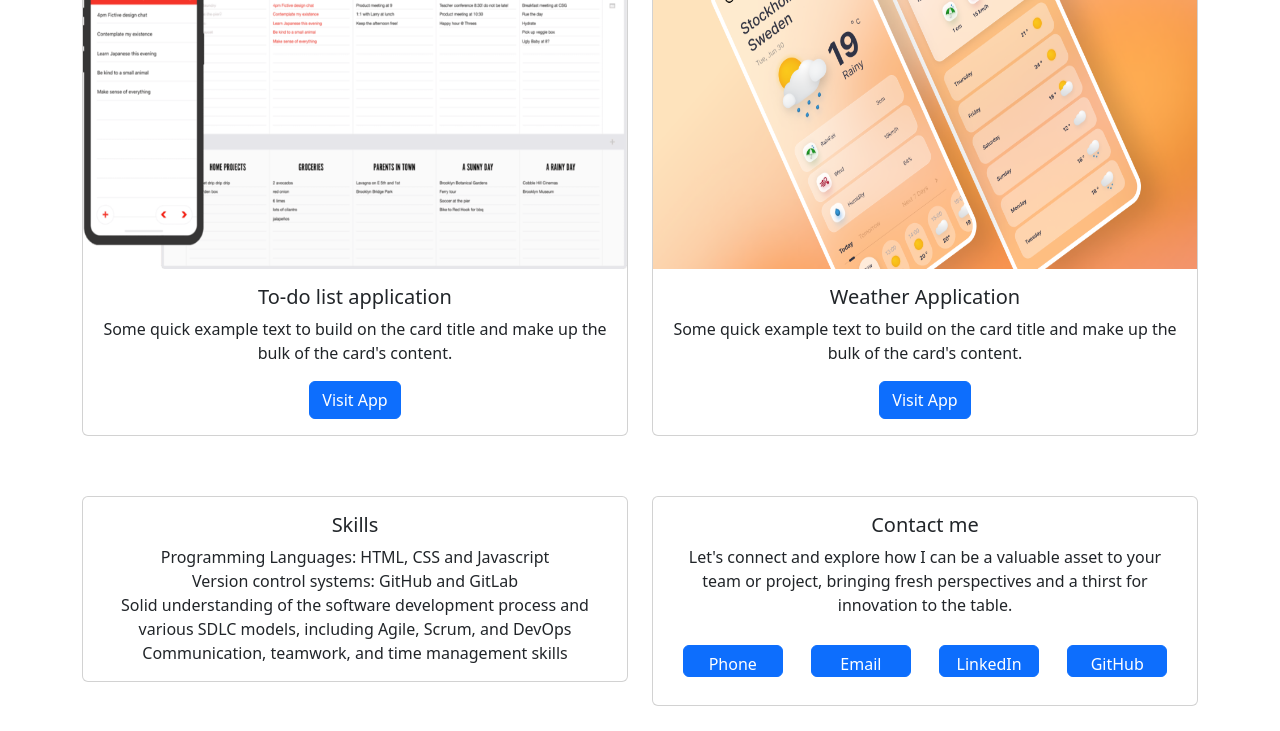
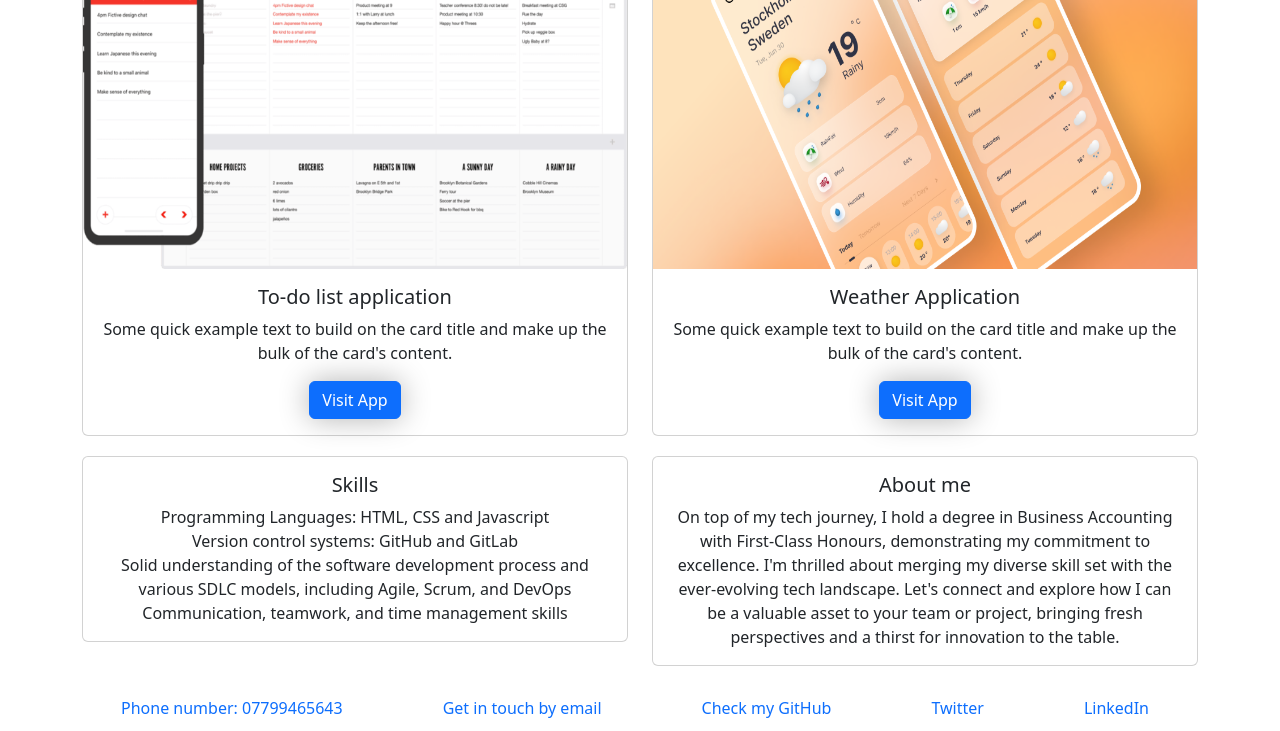
Before and after one commit to MiriamCristinaZ/Bootstrap-Portfolio, a plain HTML site: page index.html in a window 1280 px wide. Shown: the part 1857-2588 px from the top of the page. Drawn offline with nearby package versions, Linux system fonts and the light colour scheme.

Commit message:
Made changes to the about me section, to the footer and contact details from nav bar

```diff
--- a/css/style.css
+++ b/css/style.css
@@ -1,9 +1,17 @@
+@media (max-width: 767px) {
+  #contactDetails ul {
+    display: flex;
+    flex-direction: column;
+    align-items: center;
+  }
+  /* .contact-me ul {
+    display: flex;
+    margin-right: 100px;
+    margin-left: 100px;
+    width: 100%;
+  } */
+}
 /*Style for navbar*/
-/* .navbar-nav li {
-  margin-left: 130px;
-  margin-right: 130px;
-} */
-
 .nav-item {
   color: black;
   font-size: large;
@@ -21,17 +29,23 @@
   margin-right: 10px;
 }
 
+.contact-me ul {
+  list-style: none;
+  padding: 0;
+  margin: 0;
+  display: flex;
+}
+
+.contact-me ul li {
+  margin-right: 0px;
+  margin-left: 100px;
+  text-align: right;
+}
+
+/*Style for jumbotron*/
 .jumboCopy img {
   max-width: 150px;
   max-height: 800px;
-}
-
-.linkedinButton {
-  background: rgb(31, 67, 31);
-}
-
-.skills {
-  margin-top: 40px;
 }
 
 .card-img-top {
@@ -40,16 +54,6 @@
 
 .card {
   margin-top: 20px;
-}
-
-#contact-me a {
-  height: 32px;
-  margin: 12px;
-  width: 100px;
-}
-
-.contactItem {
-  list-style-type: none;
 }
 
 footer {
@@ -64,15 +68,23 @@ footer {
   margin-bottom: 30px;
 }
 
-.contact-me ul {
-  list-style: none;
-  padding: 0;
-  margin: 0;
-  display: flex; /* Display the list horizontally */
+.contactItem a:hover {
+  color: #2f00ff; /* Change the text color on hover */
+}
+.contactItem a {
+  text-decoration: none;
 }
 
-.contact-me ul li {
-  margin-right: 100px;
-  margin-left: 100px;
-  display: inline-block; /* Display list items in a row */
+#contactDetails {
+  display: flex;
+  flex-direction: row;
+  justify-content: space-evenly;
+  align-items: center;
+  margin-right: 110px;
 }
+
+.linkedinButton,
+.gridButton,
+.contactButton {
+  box-shadow: 0 0 30px rgba(0, 0, 0, 0.3);
+}
--- a/index.html
+++ b/index.html
@@ -91,17 +91,33 @@
               <a class="nav-link" href="#contact-me">Contact me</a>
             </li>
           </ul>
-          <form class="d-flex" role="search">
-            <input
-              class="form-control me-2"
-              type="search"
-              placeholder="Search"
-              aria-label="Search"
-            />
-            <button class="btn btn-outline-success" type="submit">
-              Search
-            </button>
-          </form>
+          <div class="contact-me">
+            <ul>
+              <li class="contactItem">
+                <a href="tel:+447789632994">
+                  <i class="fas fa-phone"></i>
+                </a>
+              </li>
+              <li class="contactItem">
+                <a href="mailto:miriam.cristina23@yahoo.com">
+                  <i class="fas fa-envelope"></i>
+                </a>
+              </li>
+              <li class="contactItem">
+                <a href="https://github.com/MiriamCristinaZ" target="_blank">
+                  <i class="fab fa-github"></i>
+                </a>
+              </li>
+              <li class="contactItem">
+                <a
+                  href="https://www.linkedin.com/in/miriam-cristina-zarzu-685140291/?locale=ro_RO"
+                  target="_blank"
+                >
+                  <i class="fab fa-linkedin"></i>
+                </a>
+              </li>
+            </ul>
+          </div>
         </div>
       </div>
     </nav>
@@ -122,7 +138,7 @@
           </p>
           <a
             class="btn btn-primary btn-lg linkedinButton"
-            href="www.linkedin.com/in/miriam-cristina-zarzu-685140291"
+            href="https://www.linkedin.com/in/miriam-cristina-zarzu-685140291/?locale=ro_RO"
             target="_blank"
           >
             Visit My LinkedIn Profile
@@ -148,7 +164,12 @@
                   Some quick example text to build on the card title and make up
                   the bulk of the card's content.
                 </p>
-                <a href="#" class="btn btn-primary">Visit Website</a>
+                <a
+                  href="https://miriamcristinaz.github.io/My-First-Portfolio/"
+                  target="_blank"
+                  class="btn btn-primary gridButton"
+                  >Visit Website</a
+                >
               </div>
             </div>
           </div>
@@ -167,7 +188,7 @@
                   Some quick example text to build on the card title and make up
                   the bulk of the card's content.
                 </p>
-                <a href="#" class="btn btn-primary">Visit Website</a>
+                <a href="#" class="btn btn-primary gridButton">Visit Website</a>
               </div>
             </div>
           </div>
@@ -184,7 +205,7 @@
                   Some quick example text to build on the card title and make up
                   the bulk of the card's content.
                 </p>
-                <a href="#" class="btn btn-primary">Visit App</a>
+                <a href="#" class="btn btn-primary gridButton">Visit App</a>
               </div>
             </div>
           </div>
@@ -203,7 +224,7 @@
                   Some quick example text to build on the card title and make up
                   the bulk of the card's content.
                 </p>
-                <a href="#" class="btn btn-primary">Visit App</a>
+                <a href="#" class="btn btn-primary gridButton">Visit App</a>
               </div>
             </div>
           </div>
@@ -220,7 +241,7 @@
                   Some quick example text to build on the card title and make up
                   the bulk of the card's content.
                 </p>
-                <a href="#" class="btn btn-primary">Visit App</a>
+                <a href="#" class="btn btn-primary gridButton">Visit App</a>
               </div>
             </div>
           </div>
@@ -245,39 +266,19 @@
               </div>
             </div>
           </div>
-          <div class="col-sm-12 col-md-6 col-lg-6" id="contact-me">
+          <div class="col-sm-12 col-md-6 col-lg-6" id="about-me">
             <div class="card" style="width: 100%">
               <div class="card-body">
-                <h5 class="card-title">Contact me</h5>
+                <h5 class="card-title">About me</h5>
                 <p class="card-text">
-                  Let's connect and explore how I can be a valuable asset to
-                  your team or project, bringing fresh perspectives and a thirst
-                  for innovation to the table.
+                  On top of my tech journey, I hold a degree in Business
+                  Accounting with First-Class Honours, demonstrating my
+                  commitment to excellence. I'm thrilled about merging my
+                  diverse skill set with the ever-evolving tech landscape. Let's
+                  connect and explore how I can be a valuable asset to your team
+                  or project, bringing fresh perspectives and a thirst for
+                  innovation to the table.
                 </p>
-                <a
-                  class="btn btn-primary"
-                  href="tel:+447789632994"
-                  role="button"
-                  >Phone</a
-                >
-                <a
-                  class="btn btn-primary"
-                  href="mailto:miriam.cristina23@yahoo.com"
-                  role="button"
-                  >Email</a
-                >
-                <a
-                  class="btn btn-primary"
-                  href="https://www.linkedin.com/in/miriam-cristina-zarzu-685140291/?locale=ro_RO"
-                  role="button"
-                  >LinkedIn</a
-                >
-                <a
-                  class="btn btn-primary"
-                  href="https://github.com/MiriamCristinaZ"
-                  role="button"
-                  >GitHub</a
-                >
               </div>
             </div>
           </div>
@@ -285,34 +286,34 @@
       </div>
     </section>
     <footer>
-      <div class="contact-me">
+      <div class="contact-me" id="contactDetails">
         <ul>
           <li class="contactItem">
-            <a href="tel:+447789632994">
-              <i class="fas fa-phone"></i>
+            <a href="tel:+447799465643">Phone number: 07799465643
+              <!-- <i class="fas fa-phone"></i> -->
             </a>
           </li>
           <li class="contactItem">
-            <a href="mailto:miriam.cristina23@yahoo.com">
-              <i class="fas fa-envelope"></i>
+            <a href="mailto:miriam.cristina23@yahoo.com"> Get in touch by email
+              <!-- <i class="fas fa-envelope"></i> -->
             </a>
           </li>
           <li class="contactItem">
-            <a href="https://github.com/MiriamCristinaZ" target="_blank">
-              <i class="fab fa-github"></i>
+            <a href="https://github.com/MiriamCristinaZ" target="_blank">Check my GitHub
+              <!-- <i class="fab fa-github"></i> -->
             </a>
           </li>
           <li class="contactItem">
-            <a href="https://twitter.com/myusername" target="_blank">
-              <i class="fab fa-twitter"></i>
+            <a href="https://twitter.com/myusername" target="_blank">Twitter
+              <!-- <i class="fab fa-twitter"></i> -->
             </a>
           </li>
           <li class="contactItem">
             <a
               href="https://www.linkedin.com/in/miriam-cristina-zarzu-685140291/?locale=ro_RO"
               target="_blank"
-            >
-              <i class="fab fa-linkedin"></i>
+            >LinkedIn
+              <!-- <i class="fab fa-linkedin"></i> -->
             </a>
           </li>
         </ul>
```
